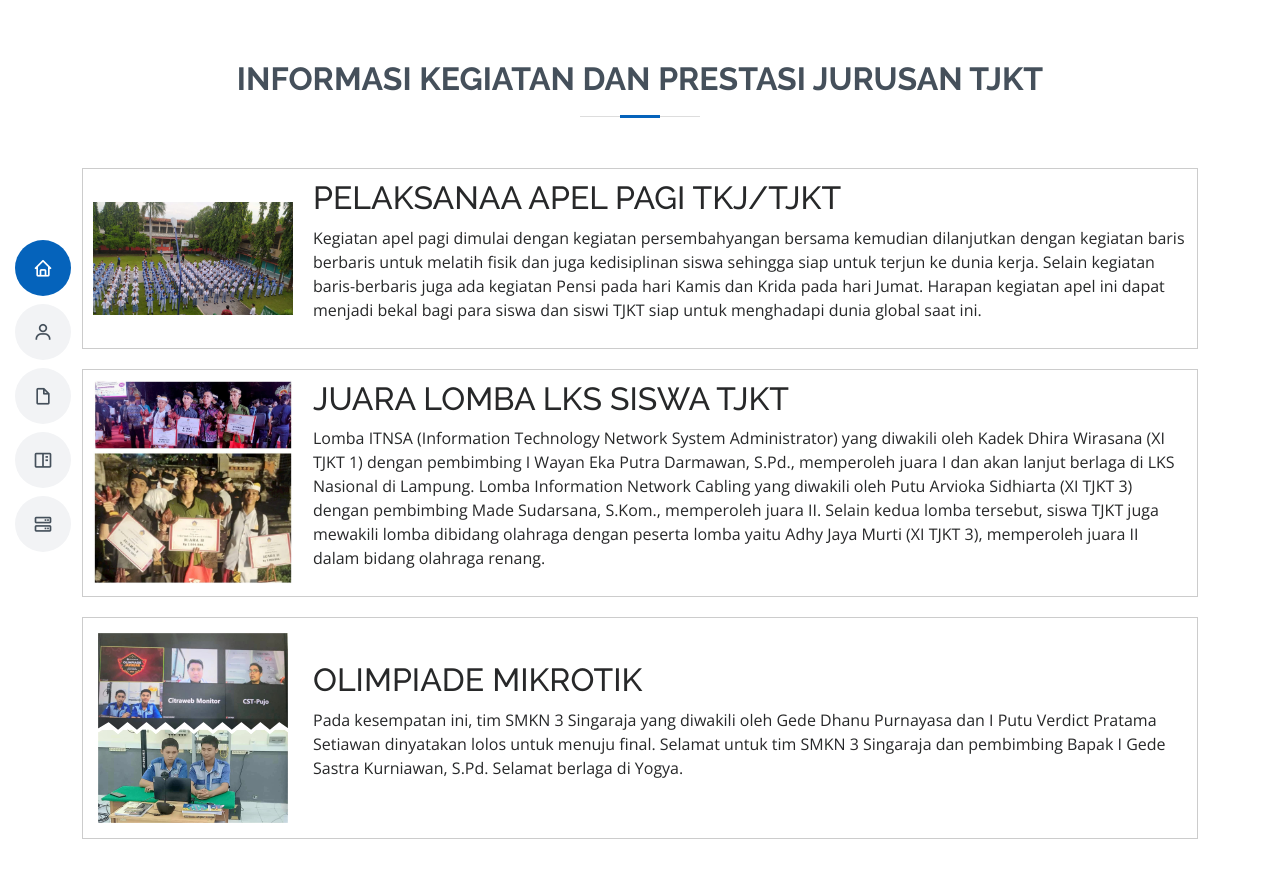
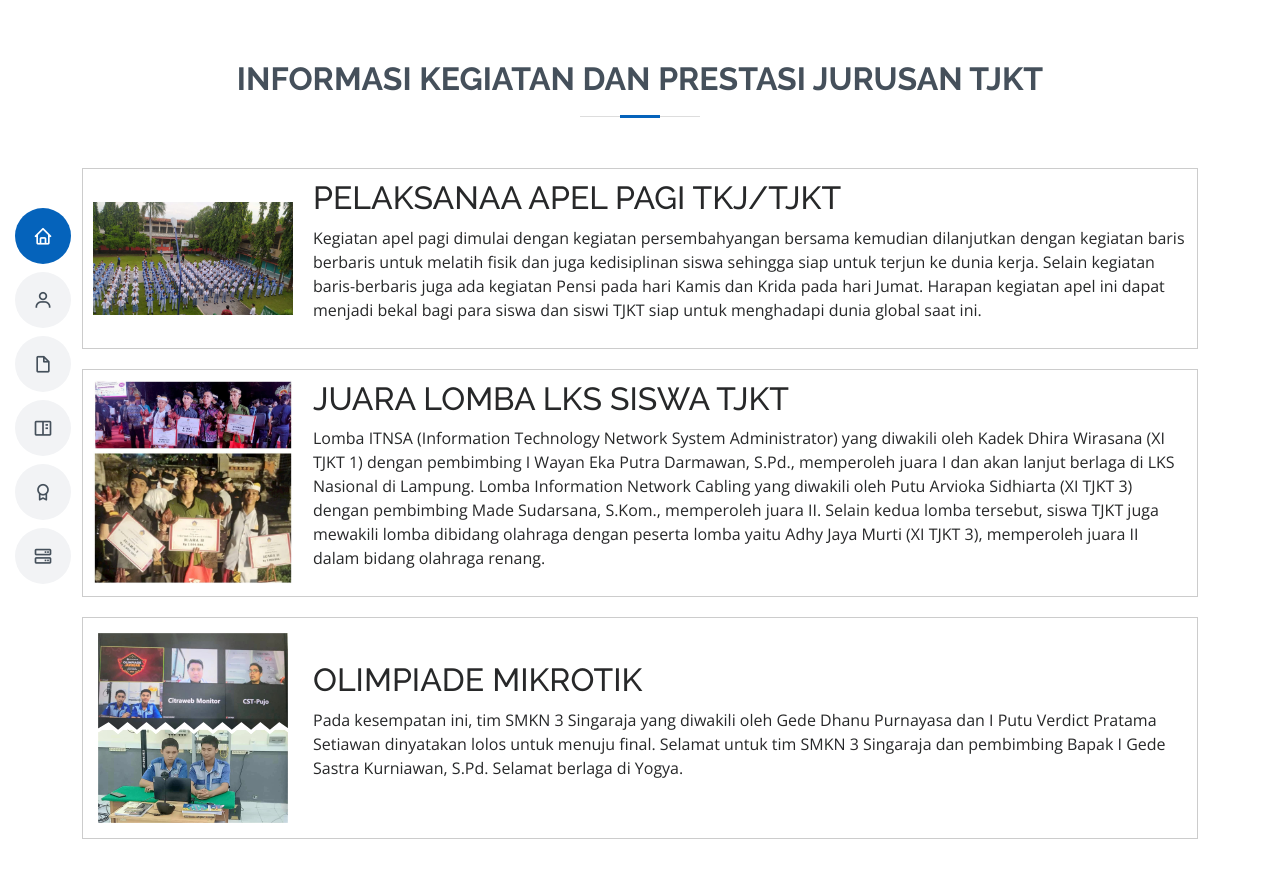
Before and after one commit to Xvannn07/profil-tjkt, a website: page html/informasi.html in a window 1280 px wide. Drawn offline with nearby package versions, Linux system fonts and the light colour scheme; files that its build step writes are made by us from their sources; files whose address does not match are found by name.

Commit message:
Update informasi.html

```diff
--- a/html/informasi.html
+++ b/html/informasi.html
@@ -51,6 +51,7 @@
         <li><a href="/anggota-kelompok" class="nav-link scrollto"><i class="bx bx-user"></i> <span>Nama Anggota</span></a></li>
         <li><a href="/info" class="nav-link scrollto"><i class="bx bx-file-blank"></i> <span>Info TJKT</span></a></li>
         <li><a href="/data-guru" class="nav-link scrollto"><i class="bx bx-book-content"></i> <span>Data Guru Dan Pegawai</span></a></li>
+        <li><a href="/pelajaran" class="nav-link scrollto"><i class="bx bx-award"></i> <span>Materi Pelajaran</span></a></li>
         <li><a href="/informasi" class="nav-link scrollto"><i class="bx bx-server"></i> <span>Informasi Kegiatan Dan Prestasi</span></a></li>
       </ul>
     </nav><!-- .nav-menu -->
```
